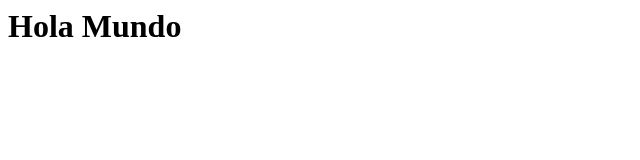
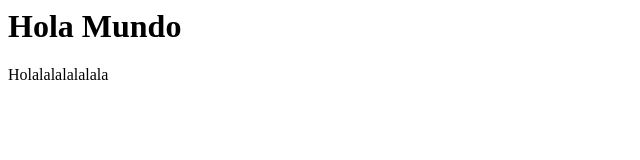
Before and after one commit to GeraOR/proyecto, a plain HTML site: page index.html in a window 1280 px wide. Shown: the whole page, without its empty margins (0-640 px from the left). Drawn offline with Linux system fonts and the light colour scheme.

Commit message:
cambillo alv jeje

```diff
--- a/index.html
+++ b/index.html
@@ -3,5 +3,6 @@
 </head>
 <body>
 <h1>Hola Mundo</h1>
+<p>Holalalalalalala</p>
 </body>
 </html>
```
